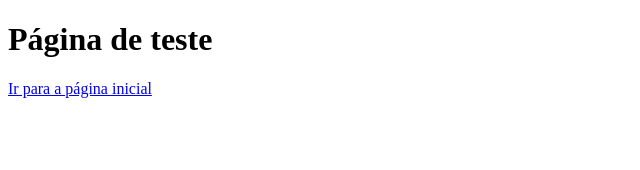
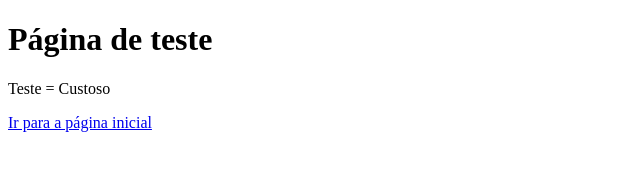
Before and after one commit to theheloiza/GitTest, a plain HTML site: page teste.html in a window 1280 px wide. Shown: the whole page, without its empty margins (0-640 px from the left). Drawn offline with Linux system fonts and the light colour scheme.

Commit message:
Acrescentado a dificuldade na execução do teste

```diff
--- a/teste.html
+++ b/teste.html
@@ -8,6 +8,7 @@
 </head>
 <body>
     <h1>Página de teste</h1>
+    <p>Teste = Custoso</p>
     <a href="index.html">Ir para a página inicial</a>
 </body>
 </html>
```
